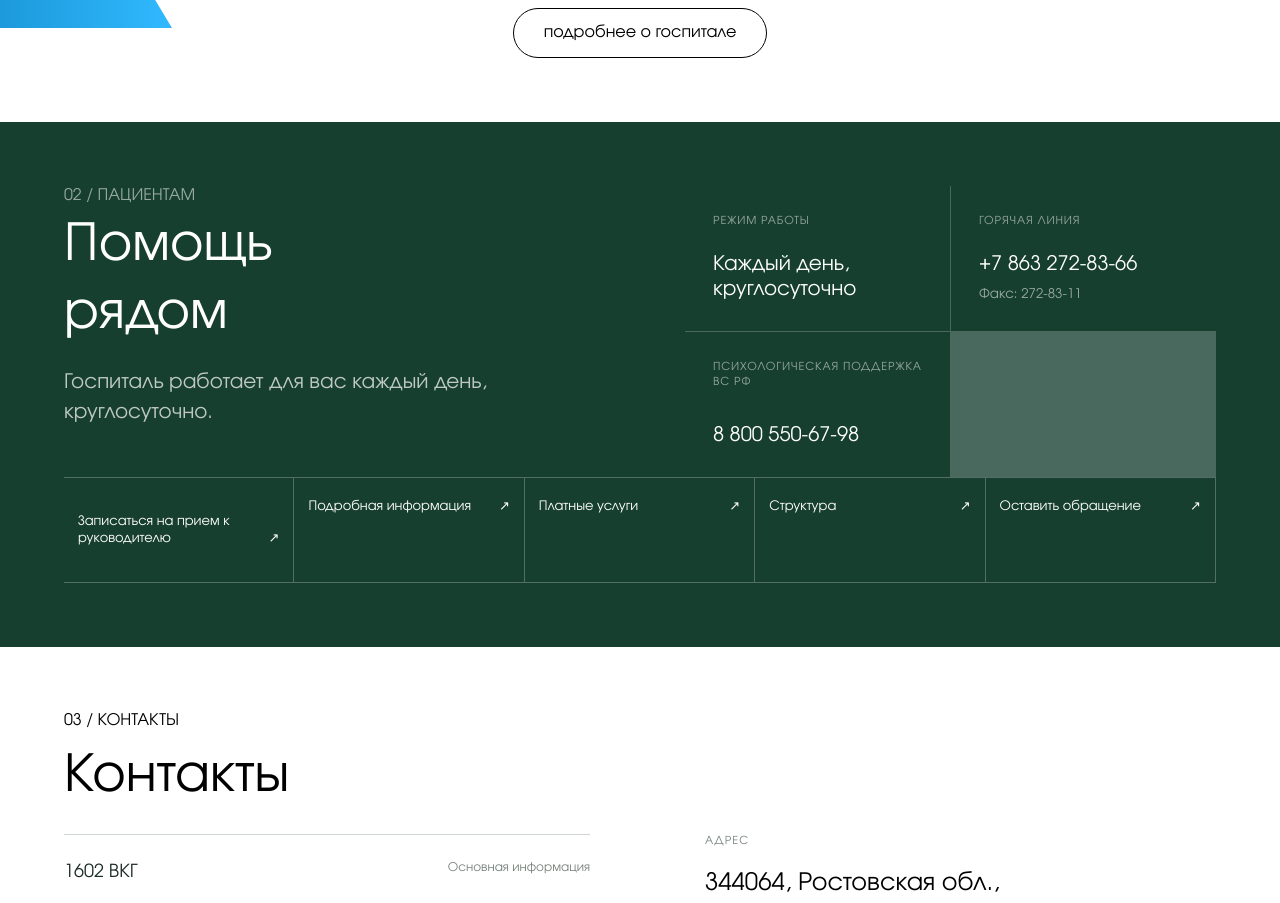
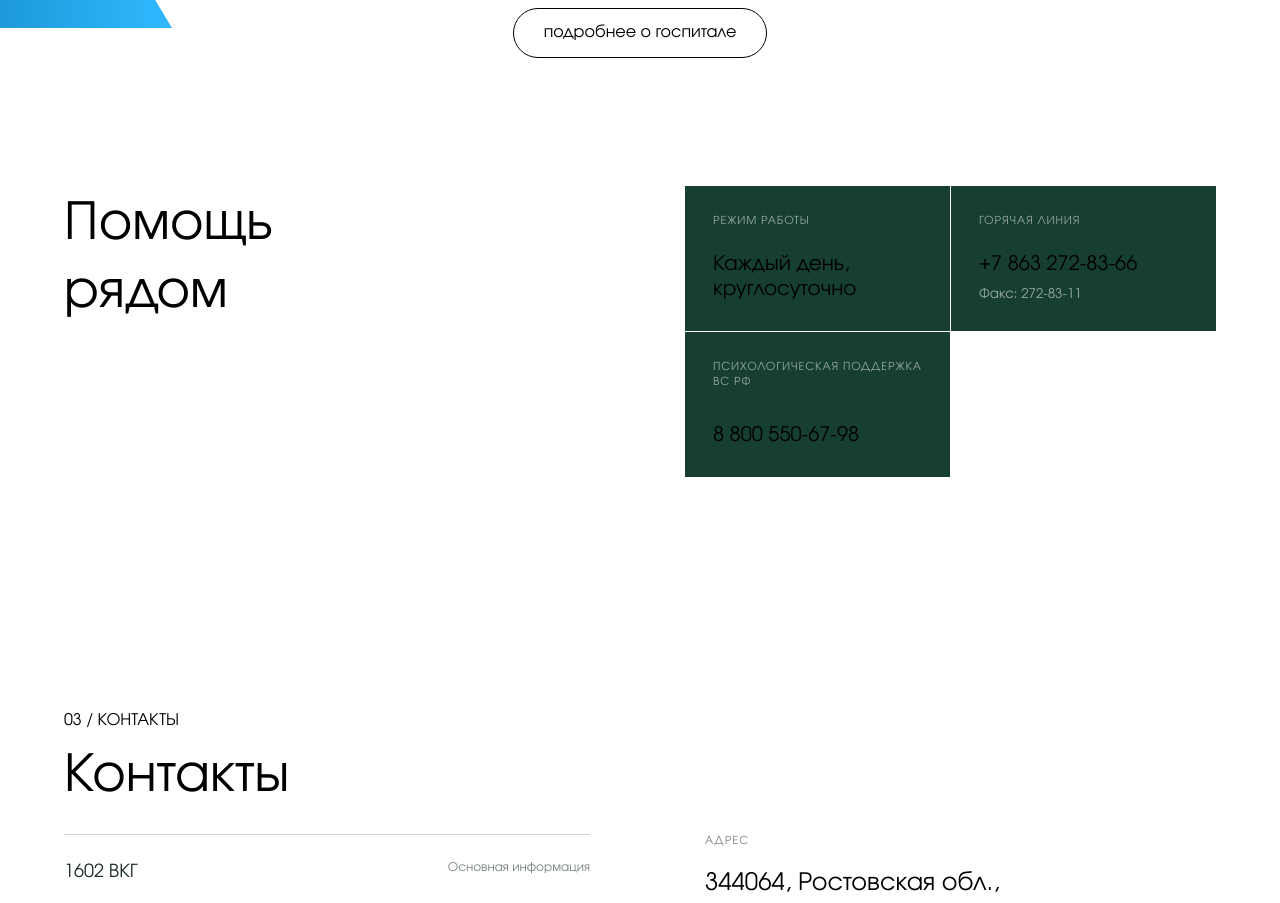
Before and after one commit to jestyrn-del/Hospital-website, a React (Vite) app: page / in a window 1280 px wide. Shown: the part 1720-2623 px from the top of the page. Built offline with nearby package versions, Linux system fonts and the light colour scheme.

Commit message:
Home-page: ready template for patient part

```diff
--- a/src/pages/Home/Home.css
+++ b/src/pages/Home/Home.css
@@ -377,19 +377,10 @@
 /* ==================== */
 /* === PATIENT PART === */
 /* ==================== */
-.section--green {
-    background: var(--green);
-    color: #fff
-}
-
 .patient__grid {
     display: grid;
     grid-template-columns: 1fr 1fr;
     gap: 90px
-}
-
-.section-heading--light>span {
-    color: rgba(255, 255, 255, .55)
 }
 
 .section-heading--light h2 {
--- a/src/pages/Home/Home.tsx
+++ b/src/pages/Home/Home.tsx
@@ -85,11 +85,10 @@ export function Home({ onAppointment, onNotification }: HomeProps) {
         </div>
       </section>
 
-      <section className="patient section section--green" id="patient">
+      <section className="patient section" id="patient">
         <div className="container patient__grid">
           <div>
             <div className="section-heading section-heading--light">
-              <span>02 / ПАЦИЕНТАМ</span>
               <h2>Помощь<br />рядом</h2>
             </div>
             <p className="patient__intro">
@@ -103,8 +102,7 @@ export function Home({ onAppointment, onNotification }: HomeProps) {
           </div>
         </div>
         <div className="container patient__links">
-          <button type="button" onClick={onAppointment}>Записаться на прием к руководителю <span>↗</span></button>
-          <a href="#contacts">Подробная информация <span>↗</span></a>
+          <button type="button" onClick={onAppointment}>Записаться на прием к руководителю <span>↗</span></button>          <a href="#contacts">Подробная информация <span>↗</span></a>
           <a href="#about">Платные услуги <span>↗</span></a>
           <a href="#about">Структура <span>↗</span></a>
           <a href="#review">Оставить обращение <span>↗</span></a>
```
